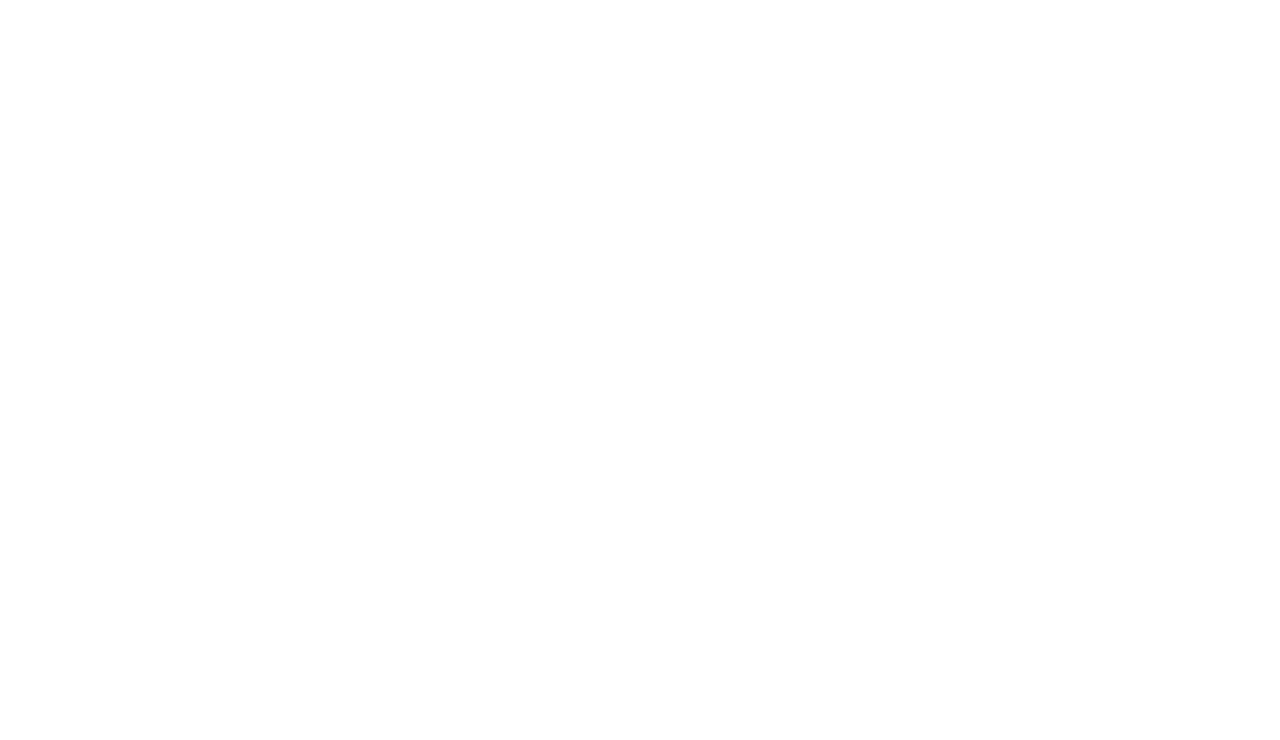
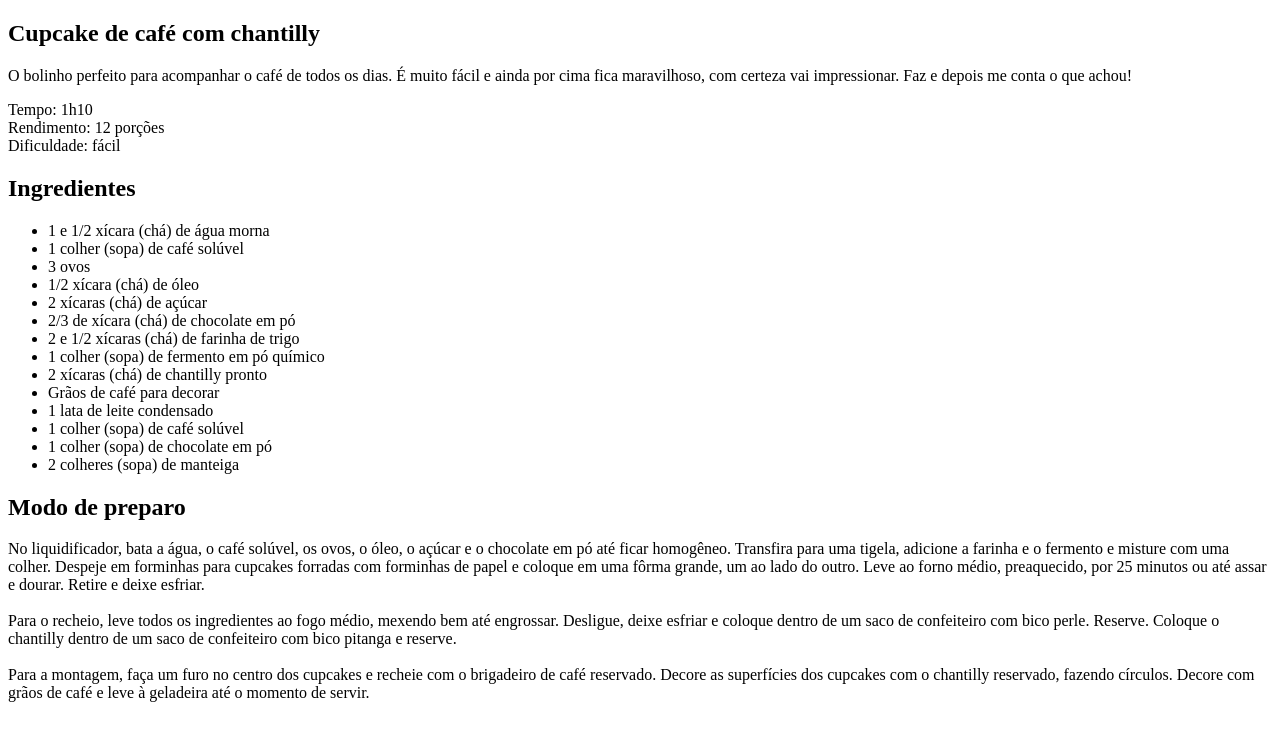
Before and after one commit to HenryHonorato/Projeto_8_Receita, a plain HTML site: page index.html in a window 1280 px wide. Drawn offline with Linux system fonts and the light colour scheme.

Commit message:
html iniciado

```diff
--- a/index.html
+++ b/index.html
@@ -7,6 +7,47 @@
   <link rel="stylesheet" href="style.css">
 </head>
 <body>
-
+<div id="page">
+  <main>
+    <section id="about">
+      <h1>
+        Cupcake de café com chantilly
+      </h1>
+      <p>
+        O bolinho perfeito para acompanhar o café de todos os dias. É muito fácil e ainda por cima fica maravilhoso, com certeza vai impressionar. Faz e depois me conta o que achou!
+      </p>
+      <p>
+        Tempo: 1h10 <br> Rendimento: 12 porções <br> Dificuldade: fácil
+      </p>
+    </section>
+    <section id="ingredientes">
+      <h2>
+        Ingredientes
+      </h2>
+      <ul>
+        <li>1 e 1/2 xícara (chá) de água morna</li>
+        <li>1 colher (sopa) de café solúvel</li>
+        <li>3 ovos</li>
+        <li>1/2 xícara (chá) de óleo</li>
+        <li>2 xícaras (chá) de açúcar</li>
+        <li>2/3 de xícara (chá) de chocolate em pó</li>
+        <li>2 e 1/2 xícaras (chá) de farinha de trigo</li>
+        <li>1 colher (sopa) de fermento em pó químico</li>
+        <li>2 xícaras (chá) de chantilly pronto</li>
+        <li>Grãos de café para decorar</li>
+        <li>1 lata de leite condensado</li>
+        <li>1 colher (sopa) de café solúvel</li>
+        <li>1 colher (sopa) de chocolate em pó</li>
+        <li>2 colheres (sopa) de manteiga</li>
+      </ul>
+    </section>
+    <section id="modo-de-preparo">
+      <h2>Modo de preparo</h2>
+      No liquidificador, bata a água, o café solúvel, os ovos, o óleo, o açúcar e o chocolate em pó até ficar homogêneo. Transfira para uma tigela, adicione a farinha e o fermento e misture com uma colher. Despeje em forminhas para cupcakes forradas com forminhas de papel e coloque em uma fôrma grande, um ao lado do outro. Leve ao forno médio, preaquecido, por 25 minutos ou até assar e dourar. Retire e deixe esfriar.<br><br>
+      Para o recheio, leve todos os ingredientes ao fogo médio, mexendo bem até engrossar. Desligue, deixe esfriar e coloque dentro de um saco de confeiteiro com bico perle. Reserve. Coloque o chantilly dentro de um saco de confeiteiro com bico pitanga e reserve.<br><br>
+      Para a montagem, faça um furo no centro dos cupcakes e recheie com o brigadeiro de café reservado. Decore as superfícies dos cupcakes com o chantilly reservado, fazendo círculos. Decore com grãos de café e leve à geladeira até o momento de servir.
+    </section>
+  </main>
+</div>
 </body>
 </html>
```
Also changed, not shown: assets/heart.svg (added), assets/main-image.jpg (added), 1 other file.
